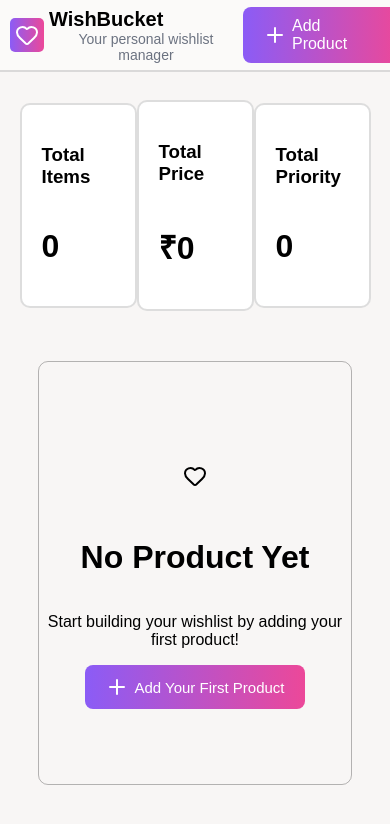
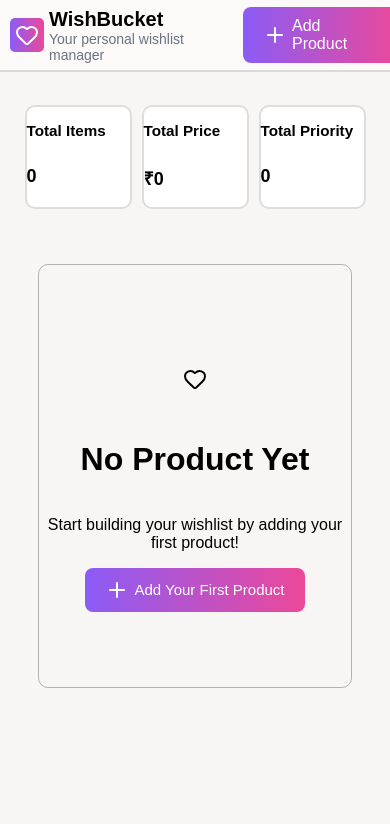
Before and after one commit to satyamrk18/WishBucket, a React (Vite) app: page / in a window 390 px wide. Shown: the top 824 px of the page. Built offline with nearby package versions, Linux system fonts and the light colour scheme.

Commit message:
value cards mobile view added

```diff
--- /dev/null
+++ b/src/components/valuecards.css
@@ -0,0 +1,23 @@
+.valuecard {
+  display: flex;
+  flex-direction: column;
+  justify-content: start;
+  height: auto;
+  width: 350px;
+  padding: 20px;
+  border: 2px solid rgba(128, 128, 128, 0.272);
+  border-radius: 10px;
+  background-color: white;
+}
+@media (max-width: 400px) {
+  .valuecard {
+    padding: 0px;
+    margin: 5px;
+    height: 100px;
+    font-size:13px;
+  }
+.value
+{
+    font-size:18px;
+}
+}
--- a/src/components/valuecards.jsx
+++ b/src/components/valuecards.jsx
@@ -1,22 +1,11 @@
 import { Radius } from "lucide-react";
 import React from "react";
-
+import "./valuecards.css";
 const valuecards = ({ title, value }) => {
-  const style = {
-    display: "flex",
-    flexDirection: "column",
-    justifyContent: "start",
-    height: "auto",
-    width: "350px",
-    padding: "20px",
-    border: "2px solid rgba(128, 128, 128, 0.272)",
-    borderRadius:"10px",
-    backgroundColor:"white"
-  };
   return (
-    <div style={style}>
+    <div className="valuecard">
       <h3>{title}</h3>
-      <h1>{value}</h1>
+      <h1 className="value">{value}</h1>
     </div>
   );
 };
--- a/src/pages/emptyproduct.css
+++ b/src/pages/emptyproduct.css
@@ -29,6 +29,7 @@ button {
   gap: 5px;
   font-size:15px;
 }
-p{
+.tagline
+{
   text-align:center;
 }
--- a/src/pages/emptyproduct.jsx
+++ b/src/pages/emptyproduct.jsx
@@ -7,7 +7,7 @@ const emptyproduct = () => {
     <div className='noproduct'>
      <h1><Heart /></h1>
      <h1>No Product Yet</h1>
-     <p>Start building your wishlist by adding your first product!</p>
+     <p className='tagline'>Start building your wishlist by adding your first product!</p>
     <Link to="/addproduct"><button><Plus />Add Your First Product</button></Link>
     </div>
   )
```
